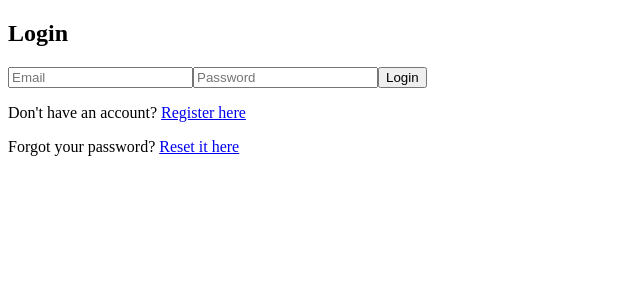
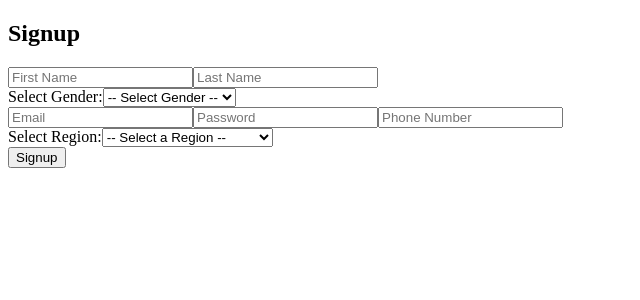
Before and after one commit to SasyaPalak/SasyaPalak, a React (Vite) app in the folder frontend/: page /signup in a window 1280 px wide. Shown: the top 300 px of the page, without its empty margins (0-640 px from the left). Built offline with nearby package versions, Linux system fonts and the light colour scheme.

Commit message:
update signup

```diff
--- a/frontend/src/App.jsx
+++ b/frontend/src/App.jsx
@@ -1,13 +1,18 @@
 import React from "react";
-import { BrowserRouter as Router } from "react-router-dom";
+import { BrowserRouter as Router, Routes, Route } from "react-router-dom";
 import Login from "./components/auth/Login";
+import Signup from "./components/auth/Signup.jsx";
 
 function App() {
   return (
     <Router>
-      <Login />
+      <Routes>
+        <Route path="/" element={<Login />}/>
+        <Route path="/login" element={<Login />} />
+        <Route path="/signup" element={<Signup />} />
+      </Routes>
     </Router>
   );
 }
 
-export default App; // Ensure this line exists
+export default App;
--- a/frontend/src/components/auth/Signup.jsx
+++ b/frontend/src/components/auth/Signup.jsx
@@ -0,0 +1,152 @@
+import React, { useState } from "react";
+import axios from "../../routes/axios";
+import { useNavigate } from "react-router-dom";
+
+function Signup() {
+  const [formData, setFormData] = useState({
+    firstName: "",
+    lastName: "",
+    gender: "",
+    email: "",
+    password: "",
+    phone: "",
+    region: "",
+  });
+  const [message, setMessage] = useState("");
+  const [error, setError] = useState(false);
+  const [loading, setLoading] = useState(false);
+  const navigate = useNavigate();
+
+  const statesOfNepal = [
+    "Koshi Province",
+    "Madhesh Province",
+    "Bagmati Province",
+    "Gandaki Province",
+    "Lumbini Province",
+    "Karnali Province",
+    "Sudurpashchim Province",
+  ];
+
+  const genders = ["Male", "Female", "Rather Not Say","Other"];
+
+  const handleChange = (e) => {
+    const { name, value } = e.target;
+    setFormData((prevData) => ({ ...prevData, [name]: value }));
+  };
+
+  const handleSignup = async (e) => {
+    e.preventDefault();
+    setMessage("");
+    setError(false);
+    setLoading(true);
+
+    try {
+      const response = await axios.post("/signup", formData);
+      if (response.status === 200) {
+        setMessage("Signup successful. Redirecting to login...");
+        setTimeout(() => navigate("/login"), 2000);
+      }
+    } catch (error) {
+      const errorMessage =
+        error.response?.data?.detail || "An unexpected error occurred.";
+      setMessage(`Error: ${errorMessage}`);
+      setError(true);
+    } finally {
+      setLoading(false);
+    }
+  };
+
+  return (
+    <div>
+      <h2>Signup</h2>
+      <form onSubmit={handleSignup}>
+        <input
+          type="text"
+          name="firstName"
+          value={formData.firstName}
+          onChange={handleChange}
+          placeholder="First Name"
+          required
+        />
+        <input
+          type="text"
+          name="lastName"
+          value={formData.lastName}
+          onChange={handleChange}
+          placeholder="Last Name"
+          required
+        />
+        <div>
+          <label htmlFor="gender">Select Gender:</label>
+          <select
+            name="gender"
+            id="gender"
+            value={formData.gender}
+            onChange={handleChange}
+            required
+          >
+            <option value="" disabled>
+              -- Select Gender --
+            </option>
+            {genders.map((gender) => (
+              <option key={gender} value={gender}>
+                {gender}
+              </option>
+            ))}
+          </select>
+        </div>
+        <input
+          type="email"
+          name="email"
+          value={formData.email}
+          onChange={handleChange}
+          placeholder="Email"
+          required
+        />
+        <input
+          type="password"
+          name="password"
+          value={formData.password}
+          onChange={handleChange}
+          placeholder="Password"
+          required
+        />
+        <input
+          type="tel"
+          name="phone"
+          value={formData.phone}
+          onChange={handleChange}
+          placeholder="Phone Number"
+          required
+        />
+        <div>
+          <label htmlFor="region">Select Region:</label>
+          <select
+            name="region"
+            id="region"
+            value={formData.region}
+            onChange={handleChange}
+            required
+          >
+            <option value="" disabled>
+              -- Select a Region --
+            </option>
+            {statesOfNepal.map((state) => (
+              <option key={state} value={state}>
+                {state}
+              </option>
+            ))}
+          </select>
+        </div>
+        <button type="submit" disabled={loading}>
+          {loading ? "Signing up..." : "Signup"}
+        </button>
+      </form>
+      {message && (
+        <p style={{ color: error ? "red" : "green" }}>{message}</p>
+      )}
+    </div>
+  );
+}
+
+export default Signup;
```
